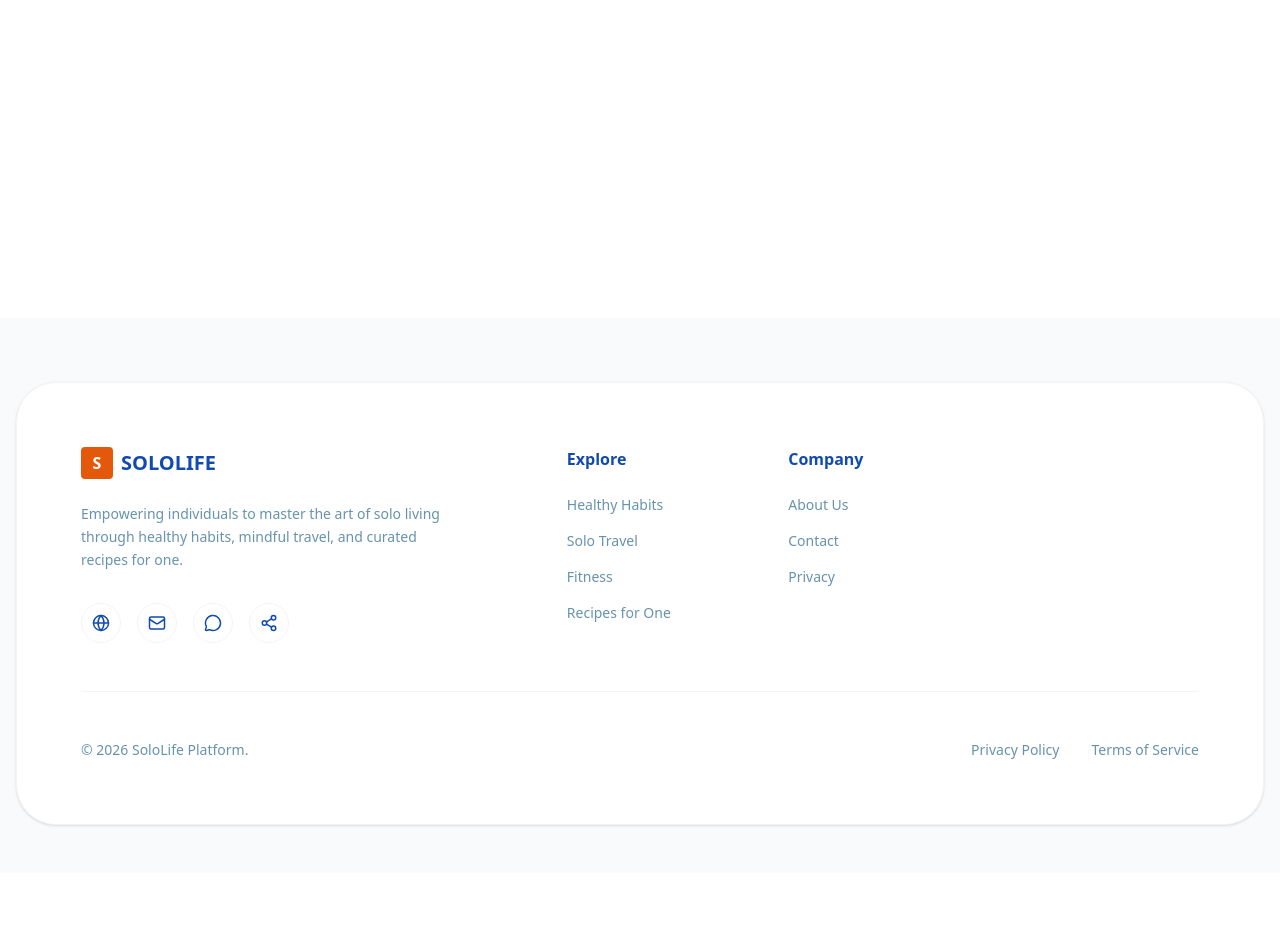
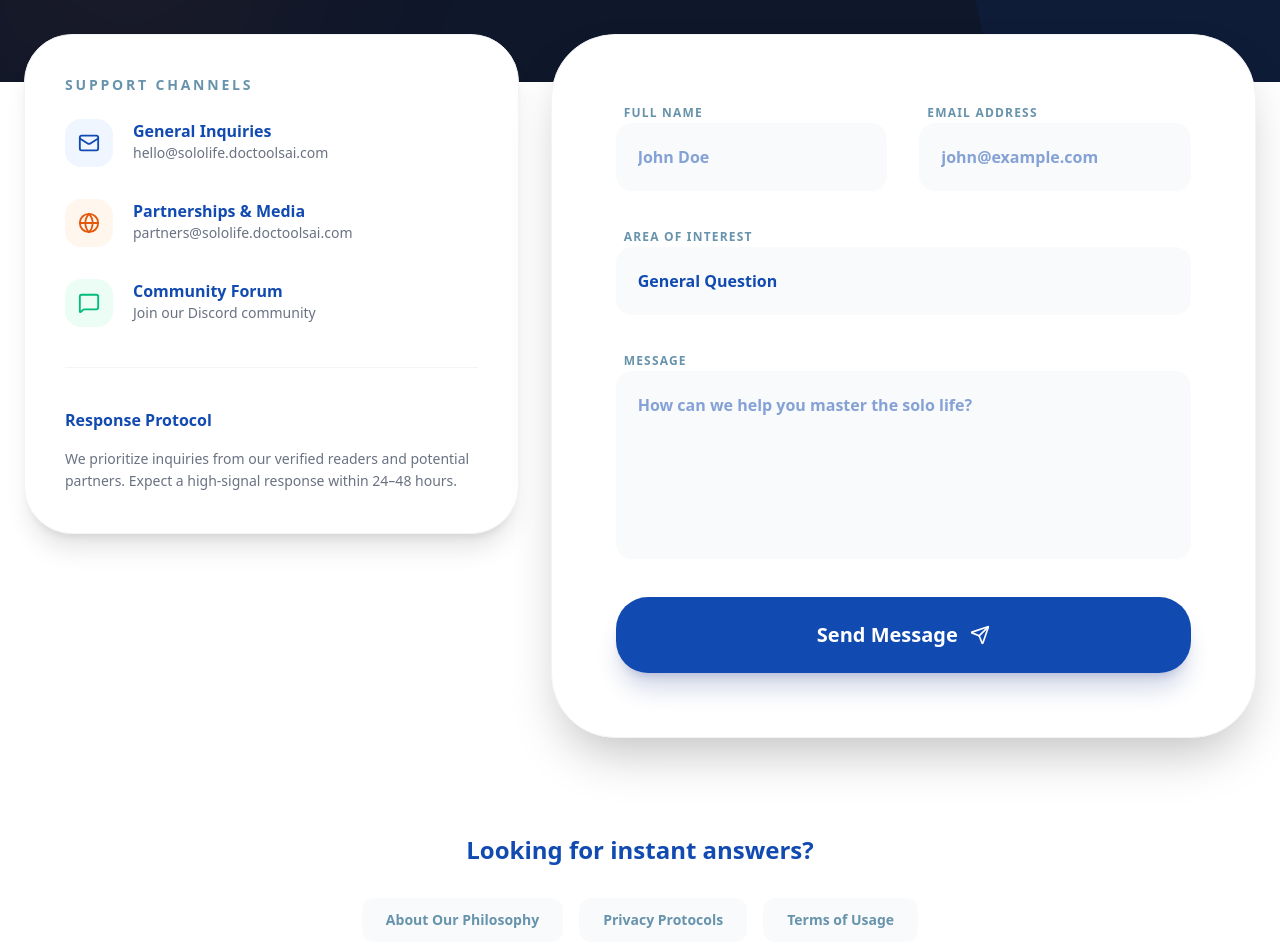
Before and after one commit to BhabdErrahim/solo-healthy-blog, a Next.js app in the folder client/: page /contact in a window 1280 px wide. Before the commit this address had no page. Shown: the part 482-1432 px from the top of the page. Before the commit the page ends 1355 px from the top, so only its background shows below. Built offline with nearby package versions, Linux system fonts and the light colour scheme.

Commit message:
fix: corrected sitemap paths and absolute seo links

```diff
--- a/client/src/app/article/[slug]/page.tsx
+++ b/client/src/app/article/[slug]/page.tsx
@@ -22,7 +22,7 @@ import type { Metadata } from "next";
 export const revalidate = 60;
 export const dynamicParams = true;
 
-const SITE_URL = "https://sololife-six.vercel.app";
+const SITE_URL = `https://sololife.doctoolsai.com`;
 
 export async function generateStaticParams() {
   const articles = await getArticles();
@@ -59,7 +59,7 @@ export async function generateMetadata({
     };
   }
 
-  const canonicalUrl = `${SITE_URL}/article/${slug}`;
+  const canonicalUrl = `${SITE_URL}/article/${slug}/`;
   const thumbnailUrl = getFullImageUrl(article.thumbnail) ?? "";
   const categoryName: string = article.category?.name ?? "SoloLife";
   const authorName: string = article.author?.username ?? "SoloLife";
@@ -143,7 +143,7 @@ export default async function ArticleDetail({
     );
   }
 
-  const canonicalUrl = `${SITE_URL}/article/${slug}`;
+  const canonicalUrl = `${SITE_URL}/article/${slug}/`;
   const thumbnailUrl = getFullImageUrl(article.thumbnail) ?? "";
   const categoryName: string = article.category?.name ?? "SoloLife";
   const categorySlug: string = article.category?.slug ?? "category";
--- a/client/src/app/category/[slug]/page.tsx
+++ b/client/src/app/category/[slug]/page.tsx
@@ -22,7 +22,7 @@ import { Heart, Globe, Home, Activity, Utensils } from "lucide-react";
 export const revalidate = 60;
 export const dynamicParams = true;
 
-const SITE_URL = "https://sololife-six.vercel.app";
+const SITE_URL = `https://sololife.doctoolsai.com`;
 
 // ─── Static generation: pre-build all known category slugs ───────────────────
 export async function generateStaticParams() {
@@ -156,7 +156,7 @@ export async function generateMetadata({
 }): Promise<Metadata> {
   const { slug } = await params;
   const style = categoryStyles[slug] ?? buildFallbackStyle(slug);
-  const canonicalUrl = `${SITE_URL}/category/${slug}`;
+  const canonicalUrl = `${SITE_URL}/category/${slug}/`;
 
   return {
     title: style.title,
@@ -214,7 +214,7 @@ export default async function CategoryPage({
   const { slug } = await params;
   const articles = await getArticles();
   const style = categoryStyles[slug] ?? buildFallbackStyle(slug);
-  const canonicalUrl = `${SITE_URL}/category/${slug}`;
+  const canonicalUrl = `${SITE_URL}/category/${slug}/`;
 
   // Filter articles safely
   const filteredArticles = articles.filter((a: any) => {
@@ -256,7 +256,7 @@ export default async function CategoryPage({
     hasPart: filteredArticles.map((a: any) => ({
       "@type": "BlogPosting",
       headline: a.title,
-      url: `${SITE_URL}/article/${a.slug}`,
+      url: `${SITE_URL}/article/${a.slug}/`,
       image: getFullImageUrl(a.thumbnail) || undefined,
       datePublished: a.created_at,
       description: a.excerpt,
@@ -273,7 +273,7 @@ export default async function CategoryPage({
     itemListElement: filteredArticles.slice(0, 10).map((a: any, idx: number) => ({
       "@type": "ListItem",
       position: idx + 1,
-      url: `${SITE_URL}/article/${a.slug}`,
+      url: `${SITE_URL}/article/${a.slug}/`,
       name: a.title,
       image: getFullImageUrl(a.thumbnail) || undefined,
     })),
--- /dev/null
+++ b/client/src/app/contact/page.tsx
@@ -0,0 +1,177 @@
+"use client";
+import React, { useState } from 'react';
+import { Mail, MessageSquare, Send, Globe, Zap, ArrowRight, CheckCircle2 } from 'lucide-react';
+
+const ContactPage = () => {
+  const [submitted, setSubmitted] = useState(false);
+
+  const handleSubmit = (e: React.FormEvent) => {
+    e.preventDefault();
+    // Integration logic would go here (e.g., sending to Django API or Formspree)
+    setSubmitted(true);
+  };
+
+  return (
+    <main className="min-h-screen bg-white pb-20">
+      {/* --- HERO SECTION --- */}
+      <section className="relative py-24 px-6 bg-[#0f172a] overflow-hidden">
+        <div className="absolute top-0 right-0 w-1/3 h-full bg-[#114AB1]/10 skew-x-12 translate-x-20" />
+        <div className="absolute bottom-0 left-0 w-64 h-64 bg-[#E4580B]/10 blur-[120px] rounded-full" />
+
+        <div className="max-w-7xl mx-auto relative z-10 text-center">
+          <div className="inline-flex items-center gap-2 px-4 py-2 rounded-full bg-white/5 text-[#E4580B] text-sm font-bold mb-8 backdrop-blur-md border border-white/10">
+            <Zap size={16} />
+            <span>Sovereign Communications</span>
+          </div>
+          <h1 className="text-5xl md:text-7xl font-black text-white leading-tight mb-6">
+            Let’s Engineer <br />
+            <span className="text-[#E4580B] italic font-light text-4xl md:text-6xl">the Future of Solo Living.</span>
+          </h1>
+          <p className="text-blue-100/70 text-lg md:text-xl max-w-2xl mx-auto font-light leading-relaxed">
+            Whether you are interested in a strategic partnership, press inquiries, or have a question about our content pillars, our team is ready to respond.
+          </p>
+        </div>
+      </section>
+
+      {/* --- MAIN INTERFACE --- */}
+      <section className="max-w-7xl mx-auto px-6 -mt-12 relative z-20">
+        <div className="grid grid-cols-1 lg:grid-cols-12 gap-8">
+
+          {/* Left Side: Connection Channels (Col 1-5) */}
+          <div className="lg:col-span-5 space-y-6">
+            <div className="bg-white p-10 rounded-[3rem] border border-gray-100 shadow-xl space-y-10">
+              <div>
+                <h3 className="text-sm font-black text-[#6793AC] uppercase tracking-[0.2em] mb-6">Support Channels</h3>
+                <div className="space-y-8">
+                  <div className="flex gap-5 items-start">
+                    <div className="w-12 h-12 bg-blue-50 rounded-2xl flex items-center justify-center text-[#114AB1] shrink-0">
+                      <Mail size={22} />
+                    </div>
+                    <div>
+                      <p className="font-bold text-[#114AB1]">General Inquiries</p>
+                      <p className="text-sm text-gray-500">hello@sololife.doctoolsai.com</p>
+                    </div>
+                  </div>
+
+                  <div className="flex gap-5 items-start">
+                    <div className="w-12 h-12 bg-orange-50 rounded-2xl flex items-center justify-center text-[#E4580B] shrink-0">
+                      <Globe size={22} />
+                    </div>
+                    <div>
+                      <p className="font-bold text-[#114AB1]">Partnerships & Media</p>
+                      <p className="text-sm text-gray-500">partners@sololife.doctoolsai.com</p>
+                    </div>
+                  </div>
+
+                  <div className="flex gap-5 items-start">
+                    <div className="w-12 h-12 bg-emerald-50 rounded-2xl flex items-center justify-center text-emerald-500 shrink-0">
+                      <MessageSquare size={22} />
+                    </div>
+                    <div>
+                      <p className="font-bold text-[#114AB1]">Community Forum</p>
+                      <p className="text-sm text-gray-500">Join our Discord community</p>
+                    </div>
+                  </div>
+                </div>
+              </div>
+
+              <div className="pt-10 border-t border-gray-100">
+                <h4 className="font-bold text-[#114AB1] mb-4">Response Protocol</h4>
+                <p className="text-sm text-gray-500 leading-relaxed">
+                  We prioritize inquiries from our verified readers and potential partners. Expect a high-signal response within 24–48 hours.
+                </p>
+              </div>
+            </div>
+          </div>
+
+          {/* Right Side: The Contact Form (Col 6-12) */}
+          <div className="lg:col-span-7">
+            <div className="bg-white p-10 md:p-16 rounded-[4rem] border border-gray-100 shadow-2xl">
+              {!submitted ? (
+                <form onSubmit={handleSubmit} className="space-y-8">
+                  <div className="grid grid-cols-1 md:grid-cols-2 gap-8">
+                    <div className="space-y-2">
+                      <label className="text-xs font-black text-[#6793AC] uppercase tracking-widest px-2">Full Name</label>
+                      <input
+                        required
+                        type="text"
+                        placeholder="John Doe"
+                        className="w-full p-5 bg-gray-50 rounded-2xl border-2 border-transparent focus:border-[#114AB1]/10 focus:bg-white transition-all outline-none text-[#114AB1] font-bold"
+                      />
+                    </div>
+                    <div className="space-y-2">
+                      <label className="text-xs font-black text-[#6793AC] uppercase tracking-widest px-2">Email Address</label>
+                      <input
+                        required
+                        type="email"
+                        placeholder="john@example.com"
+                        className="w-full p-5 bg-gray-50 rounded-2xl border-2 border-transparent focus:border-[#114AB1]/10 focus:bg-white transition-all outline-none text-[#114AB1] font-bold"
+                      />
+                    </div>
+                  </div>
+
+                  <div className="space-y-2">
+                    <label className="text-xs font-black text-[#6793AC] uppercase tracking-widest px-2">Area of Interest</label>
+                    <select className="w-full p-5 bg-gray-50 rounded-2xl border-2 border-transparent focus:border-[#114AB1]/10 focus:bg-white transition-all outline-none text-[#114AB1] font-bold appearance-none">
+                      <option>General Question</option>
+                      <option>Partnership Proposal</option>
+                      <option>Content Suggestion</option>
+                      <option>Technical Issue</option>
+                    </select>
+                  </div>
+
+                  <div className="space-y-2">
+                    <label className="text-xs font-black text-[#6793AC] uppercase tracking-widest px-2">Message</label>
+                    <textarea
+                      required
+                      rows={6}
+                      placeholder="How can we help you master the solo life?"
+                      className="w-full p-5 bg-gray-50 rounded-2xl border-2 border-transparent focus:border-[#114AB1]/10 focus:bg-white transition-all outline-none text-[#114AB1] font-bold resize-none"
+                    />
+                  </div>
+
+                  <button
+                    type="submit"
+                    className="w-full bg-[#114AB1] text-white py-6 rounded-[2rem] font-black text-xl hover:bg-[#E4580B] transition-all flex items-center justify-center gap-3 shadow-xl shadow-blue-900/20 group"
+                  >
+                    Send Message
+                    <Send size={20} className="group-hover:translate-x-1 group-hover:-translate-y-1 transition-transform" />
+                  </button>
+                </form>
+              ) : (
+                <div className="py-20 text-center space-y-6 animate-in fade-in zoom-in duration-500">
+                  <div className="w-20 h-20 bg-emerald-100 text-emerald-500 rounded-3xl flex items-center justify-center mx-auto shadow-lg">
+                    <CheckCircle2 size={40} />
+                  </div>
+                  <h2 className="text-4xl font-black text-[#114AB1]">Message Intercepted.</h2>
+                  <p className="text-gray-500 max-w-sm mx-auto">
+                    Your transmission has been received. Our team will analyze and respond shortly. Stay sovereign.
+                  </p>
+                  <button
+                    onClick={() => setSubmitted(false)}
+                    className="text-[#E4580B] font-bold border-b-2 border-[#E4580B] pb-1 hover:text-[#114AB1] hover:border-[#114AB1] transition-all"
+                  >
+                    Send another message
+                  </button>
+                </div>
+              )}
+            </div>
+          </div>
+        </div>
+      </section>
+
+      {/* --- QUICK HELP TEASER --- */}
+      <section className="py-24 max-w-4xl mx-auto px-6 text-center">
+        <h2 className="text-2xl font-black text-[#114AB1] mb-8">Looking for instant answers?</h2>
+        <div className="flex flex-wrap justify-center gap-4">
+          <Link href="/about" className="px-6 py-3 bg-gray-50 rounded-xl text-sm font-bold text-[#6793AC] hover:bg-[#114AB1] hover:text-white transition-all">About Our Philosophy</Link>
+          <Link href="/privacy" className="px-6 py-3 bg-gray-50 rounded-xl text-sm font-bold text-[#6793AC] hover:bg-[#114AB1] hover:text-white transition-all">Privacy Protocols</Link>
+          <Link href="/terms" className="px-6 py-3 bg-gray-50 rounded-xl text-sm font-bold text-[#6793AC] hover:bg-[#114AB1] hover:text-white transition-all">Terms of Usage</Link>
+        </div>
+      </section>
+    </main>
+  );
+};
+
+import Link from 'next/link';
+export default ContactPage;
--- a/client/src/app/layout.tsx
+++ b/client/src/app/layout.tsx
@@ -13,7 +13,7 @@ import type { Metadata } from "next";
 import LayoutWrapper from "@/components/LayoutWrapper";
 import "./globals.css";
 
-export const SITE_URL = "https://sololife-six.vercel.app";
+export const SITE_URL = `https://sololife.doctoolsai.com`;
 export const SITE_NAME = "SoloLife";
 const OG_IMAGE = `${SITE_URL}/og-default.jpg`; // 1200×630 fallback
 
--- a/client/src/app/page.tsx
+++ b/client/src/app/page.tsx
@@ -21,7 +21,7 @@ import Link from "next/link";
 // ── ISR: rebuild this page every 60 s in the background ──────────────────────
 export const revalidate = 60;
 
-const SITE_URL = "https://sololife-six.vercel.app";
+const SITE_URL = `https://sololife.doctoolsai.com`;
 
 // ── Page-level metadata (merges with / overrides layout.tsx defaults) ─────────
 export const metadata: Metadata = {
--- a/client/src/components/ArticleCard.tsx
+++ b/client/src/components/ArticleCard.tsx
@@ -54,7 +54,7 @@ const ArticleCard = ({ article }: ArticleCardProps) => {
       {/* Content */}
       <div className="px-2 flex flex-col flex-grow">
         <div className="flex justify-between items-start mb-3">
-          <Link href={`/article/${article.slug}`}>
+          <Link href={`/article/${article.slug}/`}>
             <h3 className="text-2xl font-bold text-brand-deep leading-tight group-hover:text-brand-orange transition-colors">
               {article.title}
             </h3>
@@ -78,7 +78,7 @@ const ArticleCard = ({ article }: ArticleCardProps) => {
         </div>
 
         <Link
-          href={`/article/${article.slug}`}
+          href={`/article/${article.slug}/`}
           className="mt-auto w-full bg-brand-orange text-white py-4 rounded-2xl font-bold flex items-center justify-center gap-2 hover:bg-brand-deep transition-all duration-300 shadow-lg shadow-orange-200 group-hover:shadow-blue-200"
         >
           <BookOpen size={18} />
```
